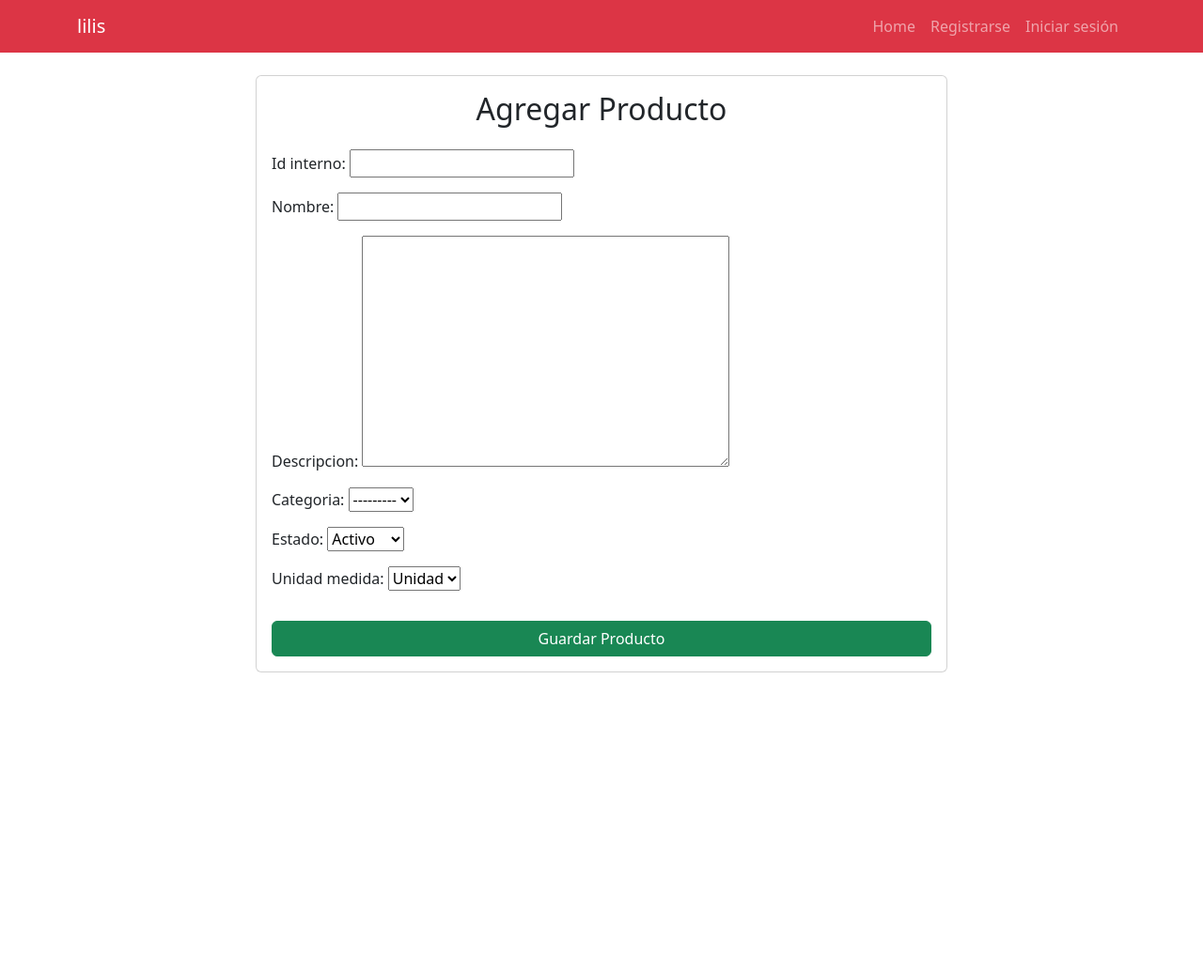
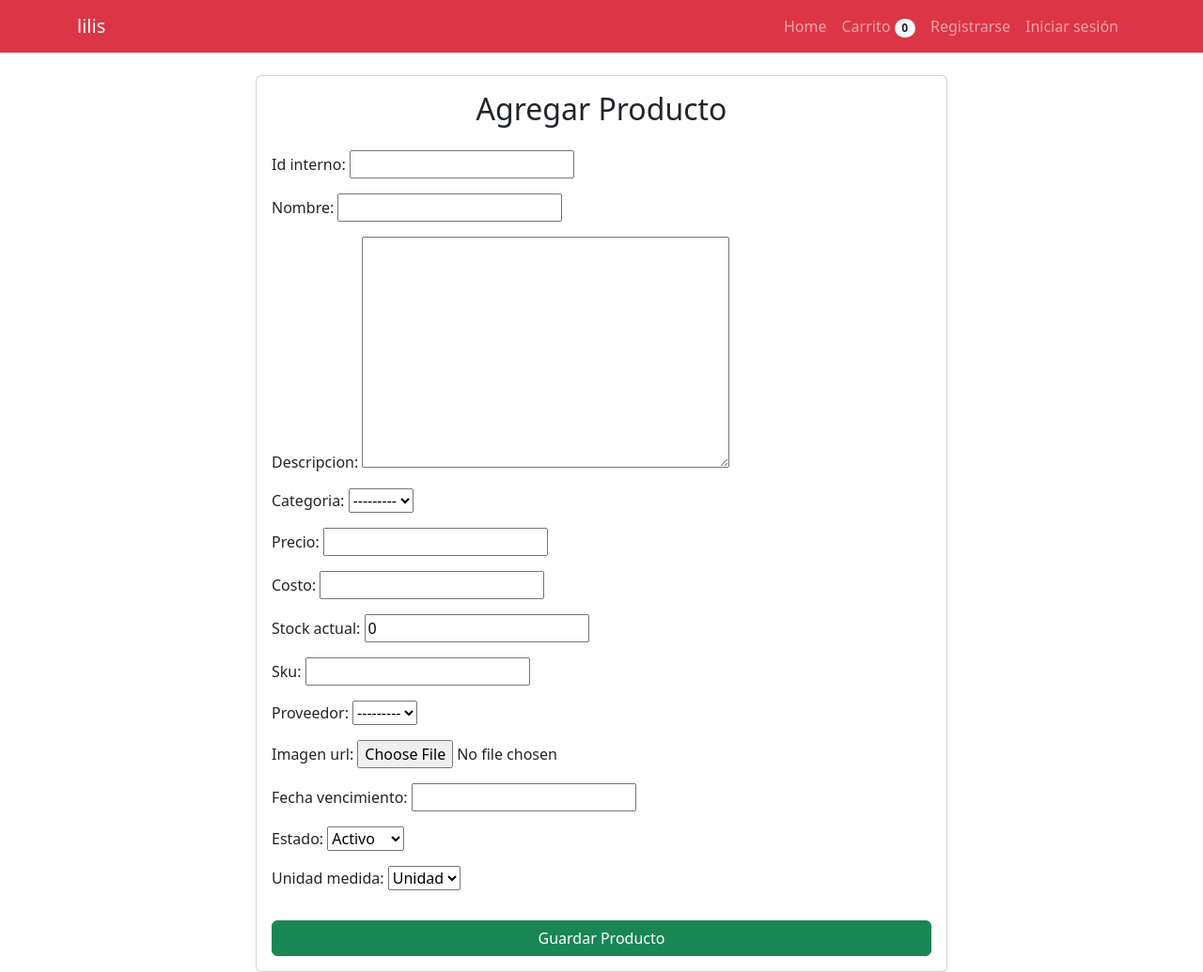
Before and after one commit to CarlosCortez7/DulceriaLilis, a Django app: page /agregar_producto/ in a window 1280 px wide. Shown: the whole page at 94% size. Before the commit the page ends 716 px from the top, so only its background shows below. Run offline with Django 5.2, Linux system fonts and the light colour scheme; data that the repository does not hold is empty; some libraries are stand-ins or nearby versions.

Commit message:
Implementación completa de sesiones, carrito, mensajes y algunos capos extras en productos

```diff
--- a/core/urls.py
+++ b/core/urls.py
@@ -15,24 +15,25 @@ Including another URLconf
     2. Add a URL to urlpatterns:  path('blog/', include('blog.urls'))
 """
 
+from django.conf import settings
 from django.contrib import admin
+from django.conf.urls.static import static
 from django.urls import path, include
 
 # Importar vistas
-from productos.views import home, agregar_producto
-from usuarios.views import (
-    registrarse, iniciar_sesion, cerrar_sesion,
-    tareas, tasks_completed, crear_tarea,
-    tareas_detalles, tarea_completada, tarea_eliminada
-)
+from productos.views import home, agregar_producto, add_to_cart, remove_from_cart, cart_detail
+from usuarios.views import (registrarse, iniciar_sesion, logout_view, tareas, tasks_completed, crear_tarea, tareas_detalles, tarea_completada, tarea_eliminada)
 
 urlpatterns = [
     path('admin/', admin.site.urls),
     path('compras/', include('compras.urls')),
 
-    # Productos
+    # Productos y Carrito
     path("", home, name='home'),
     path("agregar_producto/", agregar_producto, name='agregar_producto'),
+    path('add_to_cart/<int:product_id>/', add_to_cart, name='add_to_cart'),
+    path('cart/remove/<int:product_id>/', remove_from_cart, name='remove_from_cart'),
+    path('carrito/', cart_detail, name='cart_detail'),
 
     # Usuarios
     path("registrarse/", registrarse, name='registrarse'),
@@ -44,5 +45,8 @@ urlpatterns = [
     path("tareas/<int:tarea_id>/eliminar", tarea_eliminada, name='tarea_eliminada'),
 
     path("iniciar_sesion/", iniciar_sesion, name='iniciar_sesion'),
-    path("logout/", cerrar_sesion, name='logout'),
+    path("logout/", logout_view, name='logout'),
 ]
+
+if settings.DEBUG:
+    urlpatterns += static(settings.MEDIA_URL, document_root=settings.MEDIA_ROOT)
--- /dev/null
+++ b/productos/context_processors.py
@@ -0,0 +1,8 @@
+def cart_item_count(request):
+    """
+    Calcula el número total de artículos en el carrito de compras
+    y lo hace disponible en el contexto de todas las plantillas.
+    """
+    carrito = request.session.get('carrito', {})
+    count = sum(carrito.values())
+    return {'cart_item_count': count}
--- a/productos/models.py
+++ b/productos/models.py
@@ -1,4 +1,5 @@
 from django.db import models
+from proveedores.models import Proveedor
 
 
 class Categoria(models.Model):
@@ -11,6 +12,13 @@ class Producto(models.Model):
     nombre = models.CharField(max_length=100)
     descripcion = models.TextField(blank=True, null=True)
     categoria = models.ForeignKey(Categoria, on_delete=models.CASCADE)
+    precio = models.DecimalField(max_digits=10, decimal_places=2)
+    costo = models.DecimalField(max_digits=10, decimal_places=2, null=True, blank=True)
+    stock_actual = models.IntegerField(default=0)
+    sku = models.CharField(max_length=50, unique=True)
+    proveedor = models.ForeignKey(Proveedor, on_delete=models.SET_NULL, null=True, blank=True)
+    imagen_url = models.ImageField(upload_to='productos/', null=True, blank=True, default='productos/default_product.png')
+    fecha_vencimiento = models.DateField(null=True, blank=True)
      # Nuevo campo para controlar visibilidad
     ESTADO_CHOICES = [
         ('activo', 'Activo'),
--- a/productos/views.py
+++ b/productos/views.py
@@ -1,11 +1,17 @@
-from django.shortcuts import render, redirect
+from django.shortcuts import render, redirect, get_object_or_404
 from productos.models import Producto
+from django.contrib import messages
 from .forms import ProductoForm
+from django.contrib.auth.decorators import login_required
 
 
 # Create your views here.
 
 def home(request):
+    # Controlador de visitas usando sesiones
+    visitas = request.session.get('visitas', 0)
+    request.session['visitas'] = visitas + 1
+
     productos = Producto.objects.filter(estado='activo').order_by('nombre')
 
     if request.method == "POST":
@@ -16,7 +22,7 @@ def home(request):
     else:
         form = ProductoForm()
 
-    return render(request, 'home.html', {'productos': productos, 'form': form})
+    return render(request, 'home.html', {'productos': productos, 'form': form, 'visitas': visitas})
 
 def agregar_producto(request):
     if request.method == 'POST':
@@ -28,3 +34,74 @@ def agregar_producto(request):
         form = ProductoForm()
 
     return render(request, 'agregar_producto.html', {'form': form})
+
+@login_required
+def add_to_cart(request, product_id):
+    """
+    Agrega un producto al carrito de compras almacenado en la sesión.
+    """
+    producto = get_object_or_404(Producto, id=product_id)
+    # Obtener el carrito de la sesión, o un diccionario vacío si no existe
+    carrito = request.session.get('carrito', {})
+    # Convertimos el ID a string para usarlo como clave en el diccionario JSON de la sesión
+    product_id_str = str(product_id)
+
+    # Cantidad que habría en el carrito si se añade una unidad más
+    cantidad = carrito.get(product_id_str, 0) + 1
+
+    # Verificar si hay stock suficiente
+    if producto.stock_actual >= cantidad:
+        carrito[product_id_str] = cantidad
+        # Guardar el carrito de vuelta en la sesión y marcarla como modificada
+        request.session['carrito'] = carrito
+        request.session.modified = True
+        messages.success(request, f'Producto "{producto.nombre}" agregado al carrito.')
+    else:
+        messages.error(request, f'Stock insuficiente para "{producto.nombre}".')
+
+    return redirect('home')
+
+def remove_from_cart(request, product_id):
+    """
+    Elimina un producto del carrito de compras almacenado en la sesión.
+    """
+    # Obtener el carrito de la sesión
+    carrito = request.session.get('carrito', {})
+    product_id_str = str(product_id)
+
+    # Verificar si el producto está en el carrito y eliminarlo
+    if product_id_str in carrito:
+        del carrito[product_id_str]
+
+        # Guardar los cambios en la sesión y marcarla como modificada
+        request.session['carrito'] = carrito
+        request.session.modified = True
+        messages.success(request, "Producto eliminado del carrito.")
+
+    return redirect('home') # Redirigimos a home, podría ser a una página de carrito
+
+def cart_detail(request):
+    """
+    Muestra el contenido del carrito de compras.
+    """
+    carrito = request.session.get('carrito', {})
+    cart_items = []
+    total_general = 0
+
+    # Obtener los objetos Producto para los IDs en el carrito
+    product_ids = carrito.keys()
+    productos_en_carrito = Producto.objects.filter(id__in=product_ids)
+
+    for producto in productos_en_carrito:
+        product_id_str = str(producto.id)
+        cantidad = carrito[product_id_str]
+        subtotal = producto.precio * cantidad
+
+        cart_items.append({
+            'producto': producto,
+            'cantidad': cantidad,
+            'subtotal': subtotal,
+        })
+        total_general += subtotal
+
+    return render(request, 'productos/cart_detail.html', {'cart_items': cart_items, 'total_general': total_general})
--- a/requirements.txt
+++ b/requirements.txt
@@ -1,6 +1,7 @@
-Django>=5.2,<6.0
+Django
 cryptography
 PyMySQL
 python-dotenv
+pillow
 
 # pip install -r requirements.txt
--- a/templates/base.html
+++ b/templates/base.html
@@ -19,6 +19,12 @@
         <li class="nav-item">
           <a href="/" class="nav-link">Home</a>
         </li>
+        <li class="nav-item">
+          <a class="nav-link" href="{% url 'cart_detail' %}">
+            Carrito
+            <span class="badge rounded-pill bg-light text-dark">{{ cart_item_count }}</span>
+          </a>
+        </li>
 
         {% if user.is_authenticated %}
         <li class="nav-item">
@@ -37,7 +43,7 @@
           <a href="/tasks_completed/" class="nav-link">Tareas completadas</a>
         </li>
         <li class="nav-item">
-          <a href="/logout" class="nav-link">Cerrar sesión</a>
+          <a href="{% url 'logout' %}" class="nav-link">Cerrar sesión</a>
         </li>
 
         {% else %}
@@ -53,6 +59,17 @@
   </div>
 </nav>
 
+{% if messages %}
+<div class="container mt-3">
+  {% for message in messages %}
+  <div class="alert alert-{{ message.tags }} alert-dismissible fade show" role="alert">
+    {{ message }}
+    <button type="button" class="btn-close" data-bs-dismiss="alert" aria-label="Close"></button>
+  </div>
+  {% endfor %}
+</div>
+{% endif %}
+
 {% block content %}
 {% endblock %}
 
--- a/usuarios/views.py
+++ b/usuarios/views.py
@@ -1,6 +1,7 @@
 from django.shortcuts import render, redirect, get_object_or_404
 from django.contrib.auth.forms import UserCreationForm, AuthenticationForm
 from django.contrib.auth import login, logout, authenticate
+from django.contrib import messages
 from django.db import IntegrityError
 from .form import FormularioTarea
 from .models import Tareas
@@ -87,8 +88,9 @@ def tarea_eliminada(request, tarea_id):
         tarea.delete()
         return redirect('tareas')
 
-def cerrar_sesion(request):
+def logout_view(request):
     logout(request)
+    messages.info(request, "Has cerrado sesión correctamente.")
     return redirect('home')
 
 def iniciar_sesion(request):
@@ -100,6 +102,7 @@ def iniciar_sesion(request):
         if form.is_valid():
             user = form.get_user()
             login(request, user)
+            request.session.cycle_key() # [cite: 54] Regenera la clave de sesión para mitigar ataques de fijación de sesión.
             return redirect('tareas')
         else:
             # form.errors ya tiene los mensajes de validación
```
Also changed, not shown: core/settings.py (+28 -23 lines), productos/urls.py (added, +9 -0 lines), templates/home.html (+5 -3 lines), templates/productos/cart_detail.html (added, +56 -0 lines), productos/migrations/0001_initial.py (deleted).
